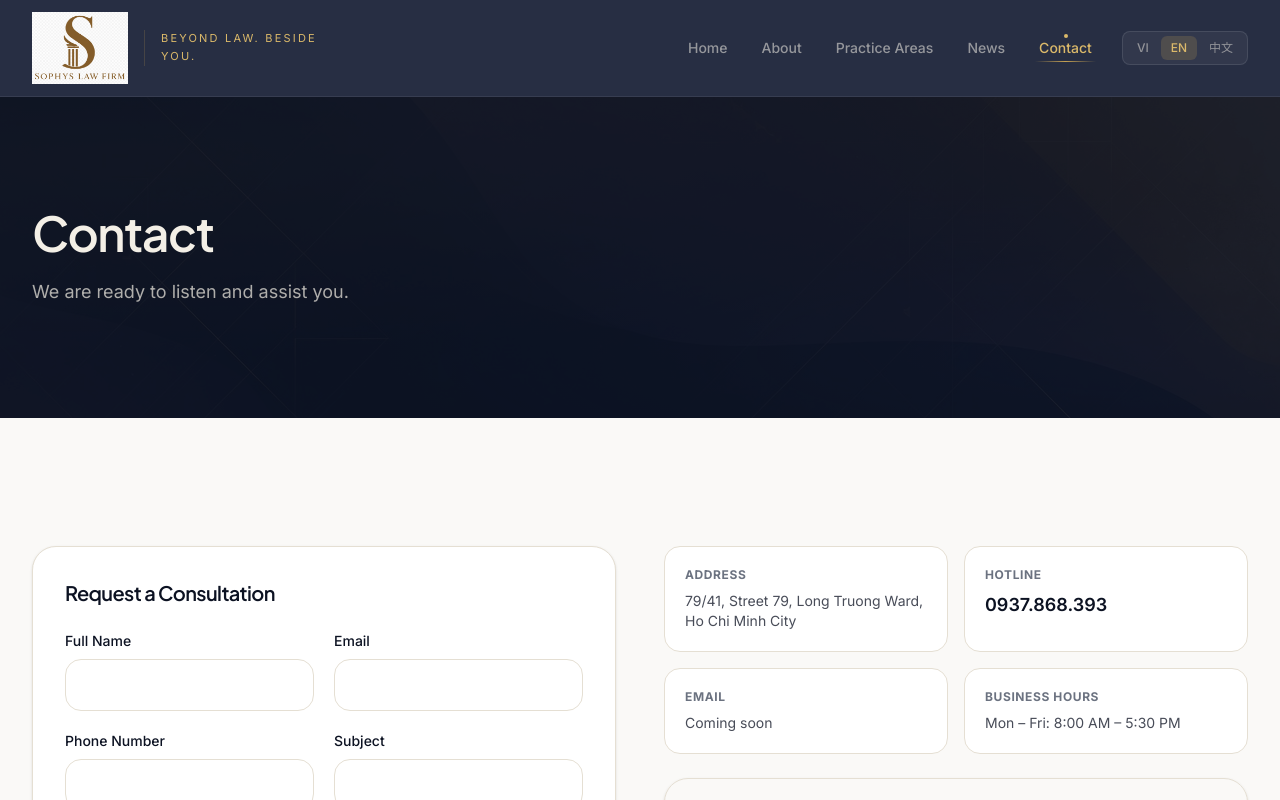
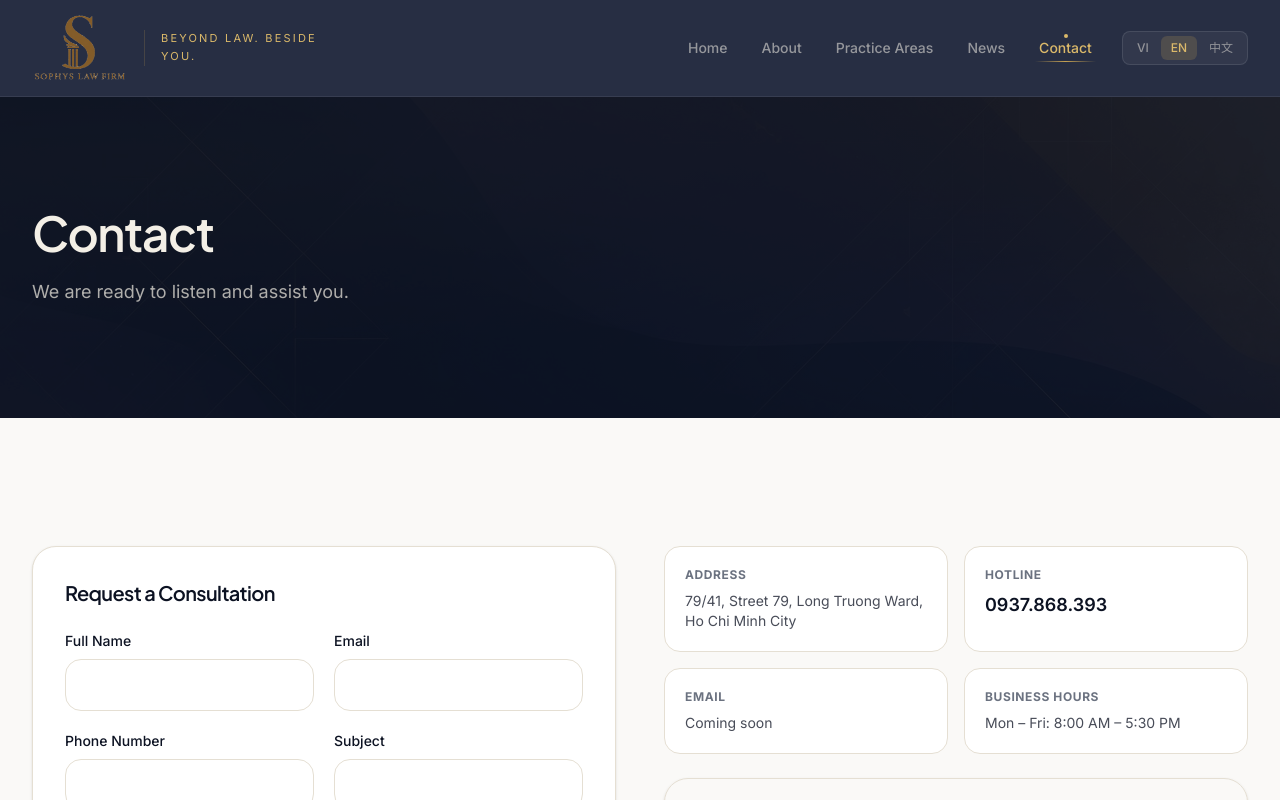
Before and after one commit to alejandrodev-vn/law-firm-website, a Next.js app: page /en/contact in a window 1280 px wide. Shown: the top 800 px of the page. Built offline with nearby package versions, Linux system fonts and the light colour scheme.

Commit message:
Fix logo white background on deploy by using new transparent asset path
Rename logo to sophys-law-firm-logo.png with RGBA alpha so Vercel/CDN cache
busts and header/footer render without a white box on dark backgrounds.

```diff
--- a/src/data/site.ts
+++ b/src/data/site.ts
@@ -5,8 +5,8 @@ export const siteConfig = {
     zh: "SOPHYS律师事务所",
   },
   slogan: "BEYOND LAW. BESIDE YOU.",
-  logo: "/images/sophys-logo.png",
-  logoTransparent: "/images/sophys_law_firm_transparent.png",
+  logo: "/images/sophys-law-firm-logo.png",
+  logoTransparent: "/images/sophys-law-firm-logo.png",
   heroVideo: "/videos/hero-hcm.mp4",
   heroPoster: "/images/hero-hcm-poster.jpg",
   /** Pexels free license — https://www.pexels.com/license/ */
```
Also changed, not shown: public/images/sophys-law-firm-logo.png (added).
